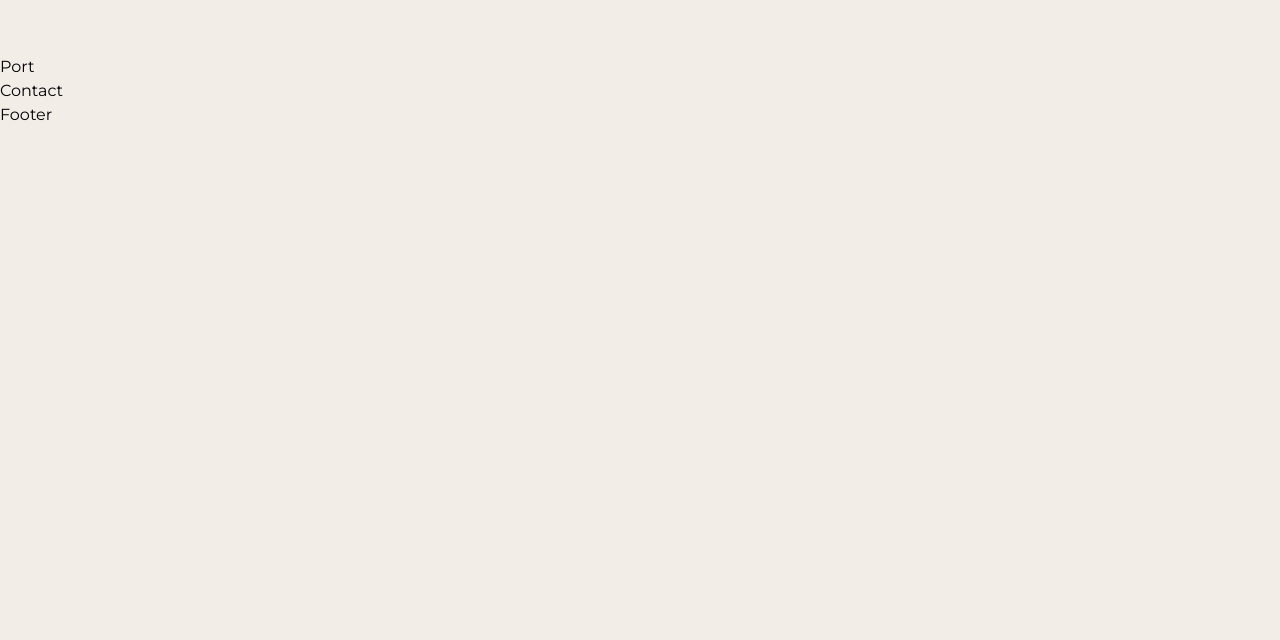
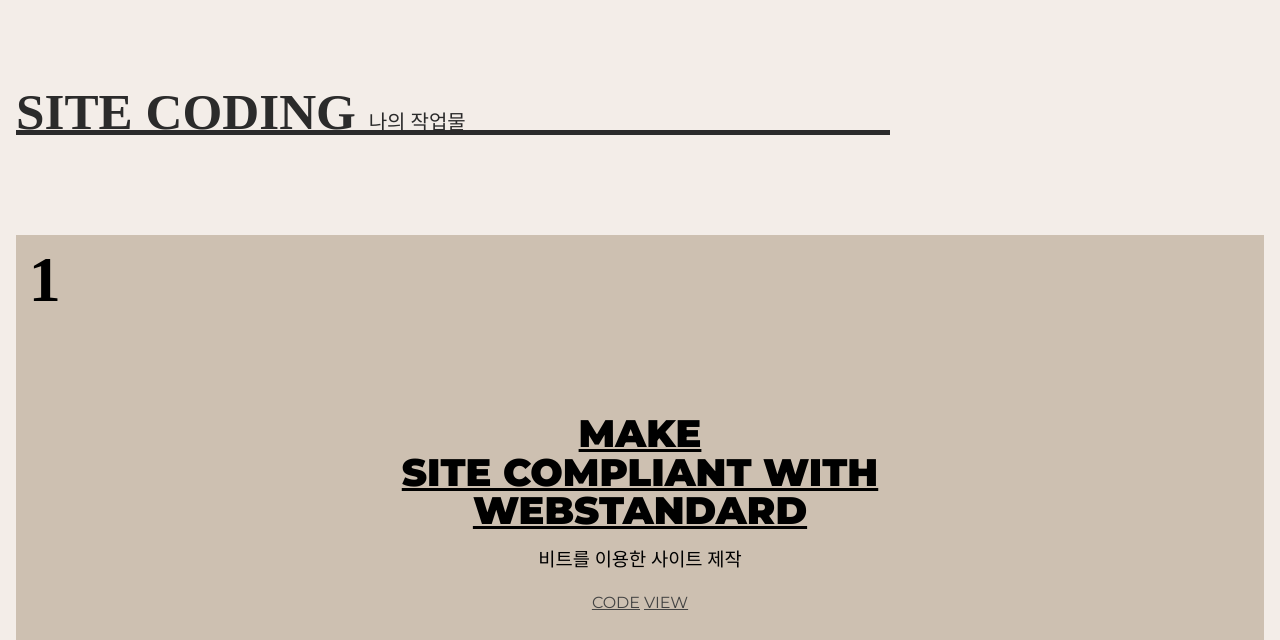
Before and after one commit to lsh2765/port2024-react, a React (Create React App) app: page / in a window 1280 px wide. Shown: the part 2157-2797 px from the top of the page. Before the commit the page ends 2284 px from the top, so only its background shows below. Built offline with nearby package versions, Linux system fonts and the light colour scheme; a small style sheet from the web is missing; a web font is replaced by a local one.

Commit message:
사이트 완료

```diff
--- a/src/assets/scss/section/_port.scss
+++ b/src/assets/scss/section/_port.scss
@@ -0,0 +1,3 @@
+#port {
+    height: 3000px;
+}
--- a/src/assets/scss/section/_site.scss
+++ b/src/assets/scss/section/_site.scss
@@ -1,3 +1,152 @@
-#site {
-    height: 3000px;
+.site__inner {
+    padding: 16px;
+
+    .site__title  {
+        position: sticky;
+        top: 70px;
+        left: 0;
+        width: 70%;
+        height: 5vw;
+        font-size: 4vw;
+        font-weight: 900;
+        line-height: 1.6;
+        font-family: var(--mainKor-font);
+        text-transform: uppercase;
+        color: var(--black100);
+        border-bottom: 0.4vw solid var(--black100);
+        margin-bottom: 100px;
+
+        @media (max-width: 800px){
+            width: 100%;
+            margin-bottom: 10vw;
+            font-size: 30px;
+            height: auto;
+            top: 68px;
+            z-index: 1000;
+            background-color: var(--mainBg-color);
+        }
+
+        em {
+            font-size: 1.25rem;
+            font-weight: 400;
+            line-height: 2;
+        }
+    }
+    .site__wrap {
+        .site__item {
+            height: 70vh;
+            @include flex-center;
+            flex-direction: column;
+            position: sticky;
+            left: 0;
+
+            &.s1 {
+                background-color: var(--subBg100);
+                top: 180px;
+
+                @media (max-width: 800px){
+                    top: 140px;
+                }
+            }
+            &.s2 {
+                background-color: var(--subBg200);
+                top: 200px;
+
+                @media (max-width: 800px){
+                    top: 160px;
+                }
+            }
+            &.s3 {
+                background-color: var(--subBg300);
+                top: 220px;
+
+                @media (max-width: 800px){
+                    top: 180px;
+                }
+            }
+            &.s4 {
+                background-color: var(--subBg400);
+                top: 240px;
+
+                @media (max-width: 800px){
+                    top: 200px;
+                }
+            }
+            .num {
+                font-size: 5vw;
+                line-height: 1;
+                font-weight: 900;
+                font-family: var(--mainNum-font);
+                position: absolute;
+                left: 1vw;
+                top: 1vw;
+
+                @media (max-width: 800px){
+                    font-size: 80px;
+                    left: 20px;
+                    top: 20px;
+                }
+            }
+            .text {
+                text-align: center;
+                margin-bottom: 1rem;
+
+                > div {
+                    font-size: 3vw;
+                    line-height: 1;
+                    font-weight: 900;
+                    text-transform: uppercase;
+                    text-decoration: underline;
+                    font-family: var(--mainEng-font);
+
+                    @media (max-width: 800px){
+                        font-size: 26px;
+                    }
+                }
+            }
+            .title {
+                font-family: var(--mainKor-font);
+                margin-bottom: 1rem;
+            }
+            .btn {
+                a {
+                    text-decoration: underline;
+                    text-transform: uppercase;
+                    color: var(--black200);
+                    font-size: 1rem;
+                    transition: all 0.3s;
+                    margin: 0 2px;
+
+                    &:hover {
+                        color: var(--black);
+                    }
+                }
+            }
+            .info {
+                position: absolute;
+                left: 0;
+                bottom: 3%;
+                width: 98%;
+                margin-left: 1%;
+                border-top: 1px solid var(--black);
+                border-bottom: 1px solid var(--black);
+                display: flex;
+                justify-content: space-between;
+
+                @media (max-width: 800px){
+                    flex-direction: column;
+                    width: 90%;
+                    margin-left: 5%;
+                    padding: 5px 0;
+                }
+
+                span {
+                    font-family: var(--mainKor-font);
+                    font-size: 12px;
+                    padding: 3px 0;
+                    text-transform: uppercase;
+                }
+            }
+        }
+    }
 }
--- a/src/components/Intro.jsx
+++ b/src/components/Intro.jsx
@@ -15,7 +15,7 @@
                 <h2 className="intro__title">
                     {introText.title}
                 </h2>
-                <div class="intro__lines" aria-hidden="true">
+                <div className="intro__lines" aria-hidden="true">
                     <span className="line"></span>
                     <span className="line"></span>
                     <span className="line"></span>
--- a/src/components/Port.jsx
+++ b/src/components/Port.jsx
@@ -2,7 +2,7 @@
 
 const Port = () => {
   return (
-    <div>Port</div>
+    <div id="port">Port</div>
   )
 }
 
--- a/src/components/Site.jsx
+++ b/src/components/Site.jsx
@@ -1,9 +1,82 @@
-import React from 'react'
+import React from "react";
+
+const siteText = [
+    {
+        text: ["make", "site compliant with", "webstandard"],
+        title: "비트를 이용한 사이트 제작",
+        code: "https://github.com/webstoryboy/port2023-vite",
+        view: "https://port2023-vite.netlify.app",
+        info: [
+            "site coding",
+            "production period : two days",
+            "use stack : HTML5/CSS3, CSS Variable, Vite",
+        ],
+    },
+    {
+        text: ["make", "site compliant with", "react.js"],
+        title: "리액트를 이용한 사이트 제작",
+        code: "https://github.com/webstoryboy/port2023-react",
+        view: "https://port2023-react.netlify.app",
+        info: [
+            "site coding",
+            "production period : two days",
+            "use stack : HTML5/CSS3, CSS Variable, Vite",
+        ],
+    },
+    {
+        text: ["make", "site compliant with", "vue.js"],
+        title: "뷰를 이용한 사이트 제작",
+        code: "https://github.com/webstoryboy/port2023-vue",
+        view: "https://port2023-vue.netlify.app",
+        info: [
+            "site coding",
+            "production period : two days",
+            "use stack : HTML5/CSS3, Scss Variable, vue",
+        ],
+    },
+    {
+        text: ["make", "site compliant with", "next.js"],
+        title: "넥스트를 이용한 사이트 제작",
+        code: "https://github.com/webstoryboy/port2023-next",
+        view: "https://port2023-next.netlify.app",
+        info: [
+            "site coding",
+            "production period : two days",
+            "use stack : HTML5/CSS3, Scss Variable, next.js",
+        ],
+    },
+];
 
 const Site = () => {
-  return (
-    <div id="site">Site</div>
-  )
-}
+    return (
+        <section id="site">
+            <div className="site__inner">
+                <h2 className="site__title">Site coding <em>나의 작업물</em></h2>
+                <div className="site__wrap">
+                    {siteText.map((site, key) => (
+                        <article className={`site__item s${key+1}`} key={key}>
+                            <span className="num">{key+1}</span>
+                            <div className="text">
+                                <div>{site.text[0]}</div>
+                                <div>{site.text[1]}</div>
+                                <div>{site.text[2]}</div>
+                            </div>
+                            <h3 className="title">{site.title}</h3>
+                            <div className="btn">
+                                <a href={site.code}>code</a>
+                                <a href={site.view}>view</a>
+                            </div>
+                            <div className="info">
+                                <span>{site.info[0]}</span>
+                                <span>{site.info[1]}</span>
+                                <span>{site.info[2]}</span>
+                            </div>
+                    </article>
+                    ))}
+                </div>
+            </div>
+        </section>
+    );
+};
 
-export default Site
+export default Site;
--- a/src/views/HomeView.jsx
+++ b/src/views/HomeView.jsx
@@ -3,7 +3,7 @@
 import Skip from "../components/Skip";
 import Intro from "../components/Intro";
 import Skill from "../components/Skill";
-import Site from "../components/Skip";
+import Site from "../components/Site";
 import Port from "../components/Port";
 import Contact from "../components/Contact";
 import Footer from "../components/Footer";
```
